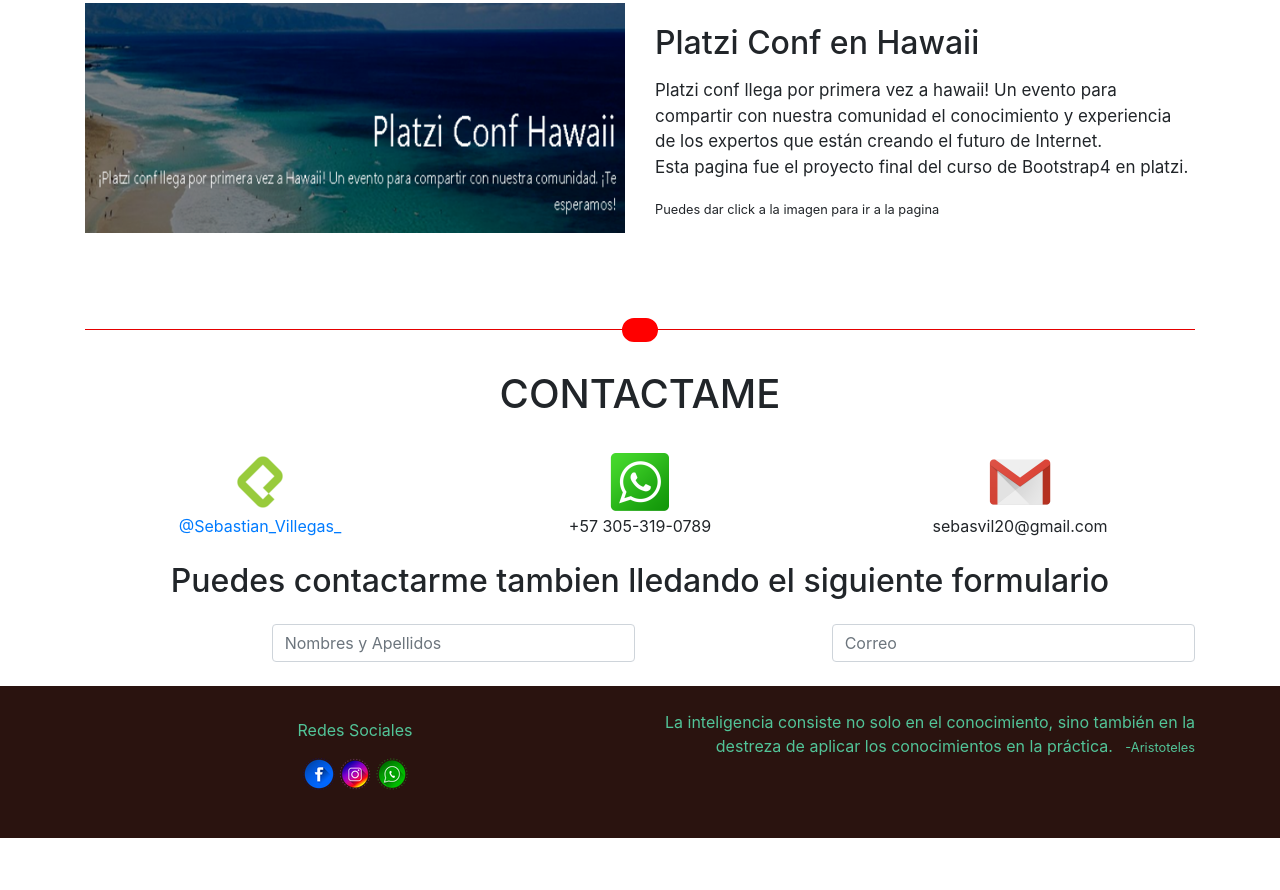
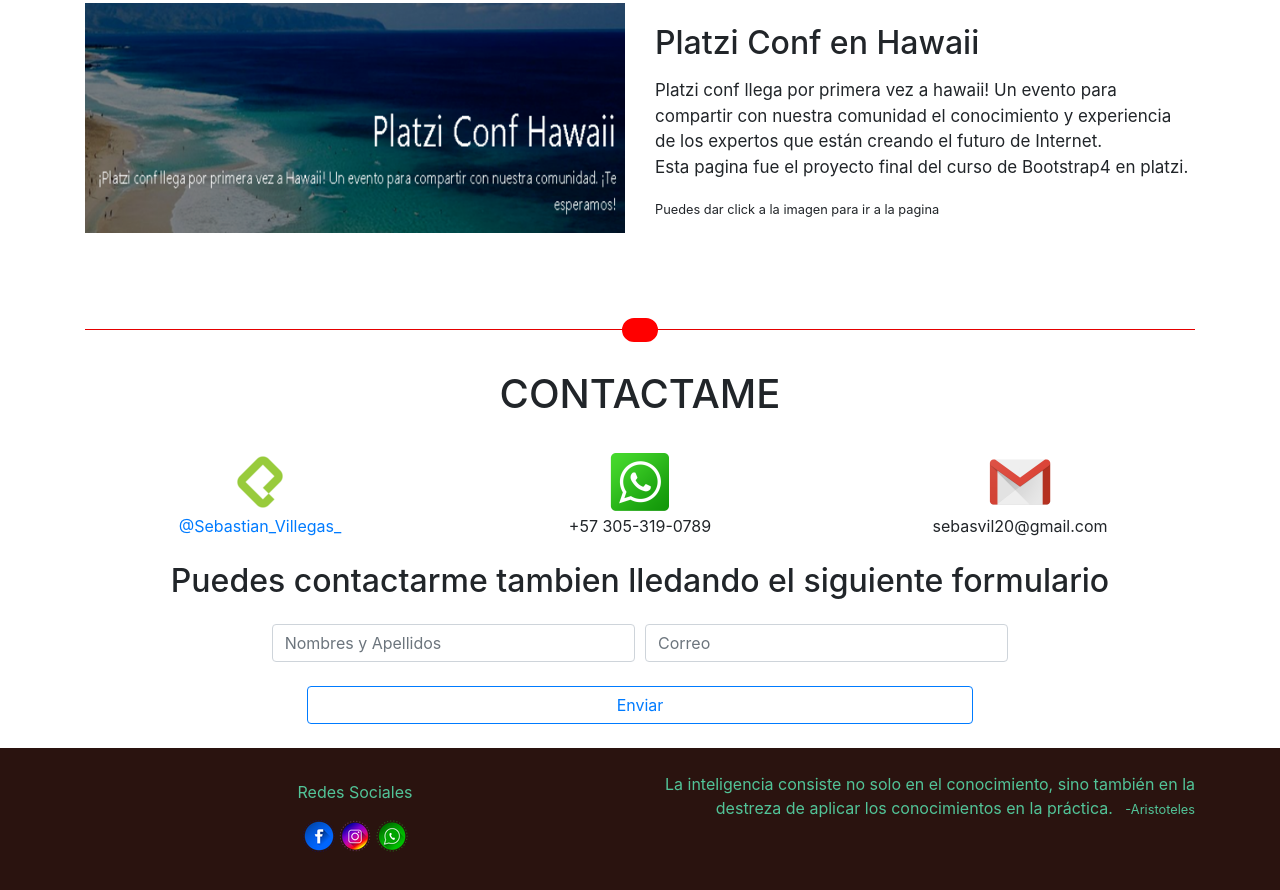
Before and after one commit to sebasvil20/Portafolio-personal-outdated-, a plain HTML site: page index.html in a window 1280 px wide. Shown: the part 2152-3042 px from the top of the page. Before the commit the page ends 2990 px from the top, so only its background shows below. Drawn offline with nearby package versions, Linux system fonts and the light colour scheme.

Commit message:
todo
SE añade el boton

```diff
--- a/index.css
+++ b/index.css
@@ -92,6 +92,10 @@
  line-height: 24px;
  }
 
+ #enviarb{
+   width: 60%;
+ }
+
 #downarrow{
   transform: rotate(90deg);
   animation-name: animacion1;
--- a/index.html
+++ b/index.html
@@ -182,8 +182,11 @@
             <div class="col-md-4 offset-md-2 col-10 offset-1">
               <input type="text" class="form-control" placeholder="Nombres y Apellidos">
             </div>
-            <div class="col-md-4 offset-md-2 col-10 offset-1">
+            <div class="col-md-4 offset-md-0 col-10 offset-1">
               <input type="text" class="form-control" placeholder="Correo">
+            </div>
+            <div class="col-12 mt-4 ">
+              <button type="submit" id="enviarb" class="btn btn-outline-primary">Enviar</button>
             </div>
           </div>
         </form>
```
